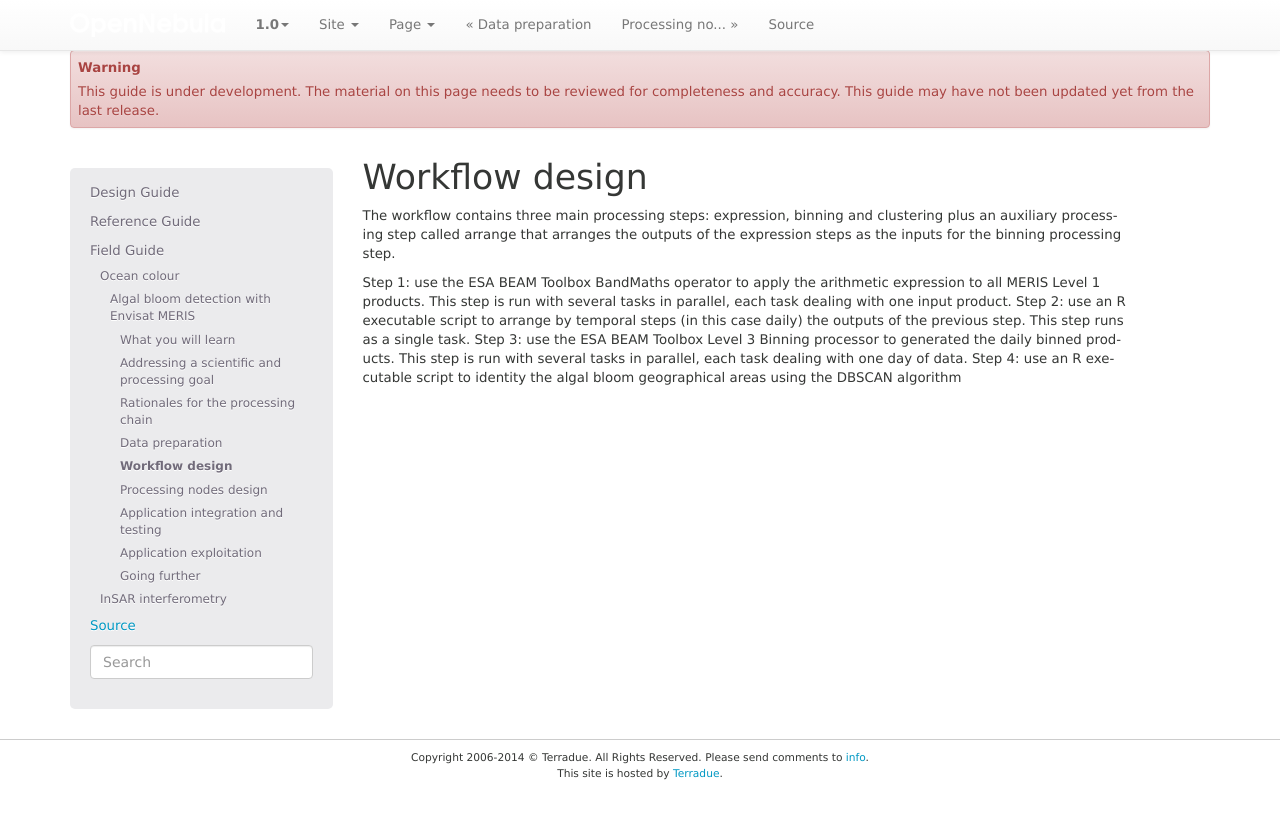
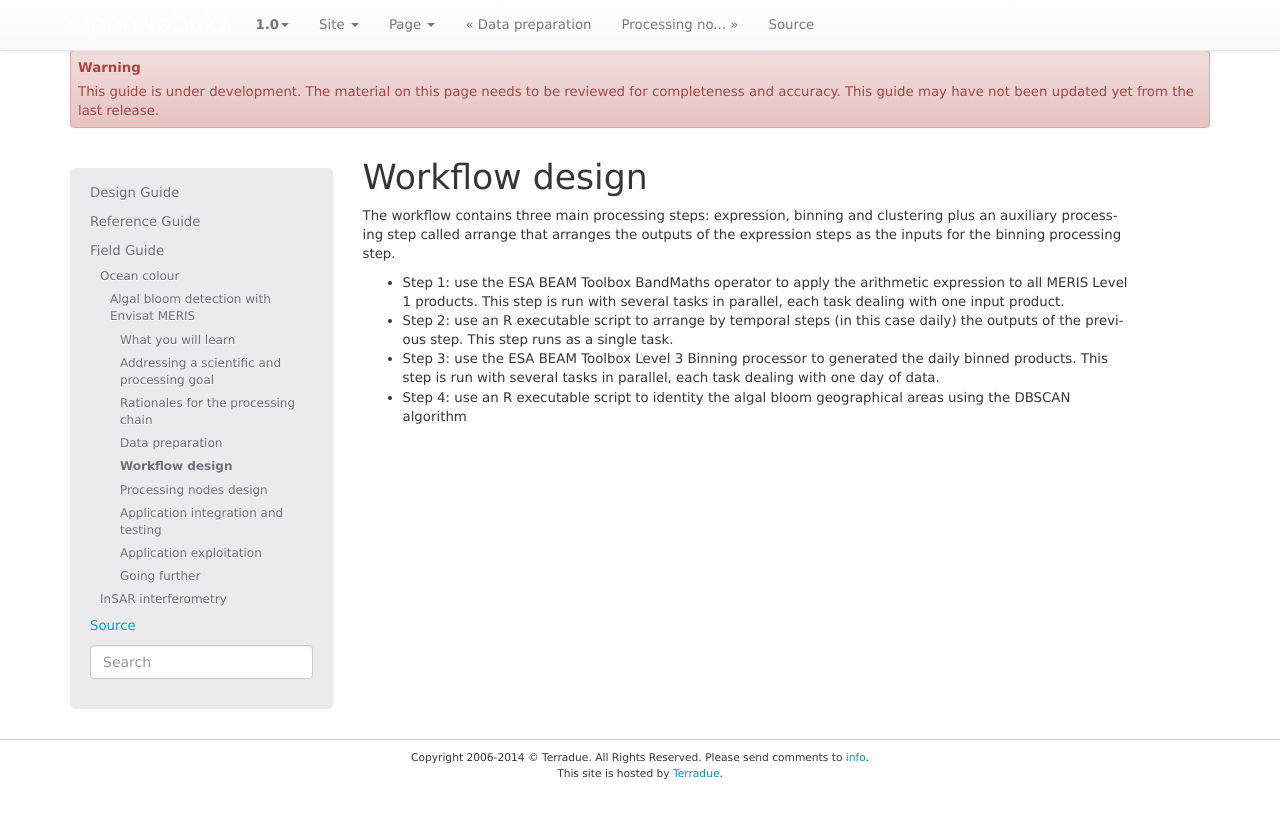
Before and after one commit to Terradue/doc-developer-sandbox, a Sphinx documentation site: the page built from source/field/ocean_color/lib_beam/workflow.rst, in a window 1280 px wide. Shown: the top 819 px of the page. Built offline with Sphinx 7.4.7, drawn with Linux system fonts in a browser that asks for light colours; pages that are not in the unit, such as notebooks, are missing from menus.

```diff
--- a/source/field/ocean_color/lib_beam/workflow.rst
+++ b/source/field/ocean_color/lib_beam/workflow.rst
@@ -3,7 +3,7 @@ Workflow design
 
 The workflow contains three main processing steps: expression, binning and clustering plus an auxiliary processing step called arrange that arranges the outputs of the expression steps as the inputs for the binning processing step.
 
-Step 1: use the ESA BEAM Toolbox BandMaths operator to apply the arithmetic expression to all MERIS Level 1 products. This step is run with several tasks in parallel, each task dealing with one input product.
-Step 2: use an R executable script to arrange by temporal steps (in this case daily) the outputs of the previous step. This step runs as a single task.
-Step 3: use the ESA BEAM Toolbox Level 3 Binning processor to generated the daily binned products. This step is run with several tasks in parallel, each task dealing with one day of data.
-Step 4: use an R executable script to identity the algal bloom geographical areas using the DBSCAN algorithm
+* Step 1: use the ESA BEAM Toolbox BandMaths operator to apply the arithmetic expression to all MERIS Level 1 products. This step is run with several tasks in parallel, each task dealing with one input product.
+* Step 2: use an R executable script to arrange by temporal steps (in this case daily) the outputs of the previous step. This step runs as a single task.
+* Step 3: use the ESA BEAM Toolbox Level 3 Binning processor to generated the daily binned products. This step is run with several tasks in parallel, each task dealing with one day of data.
+* Step 4: use an R executable script to identity the algal bloom geographical areas using the DBSCAN algorithm
```
